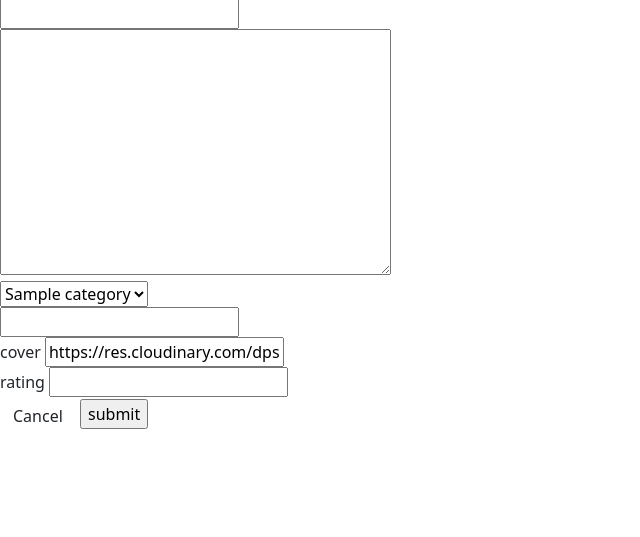
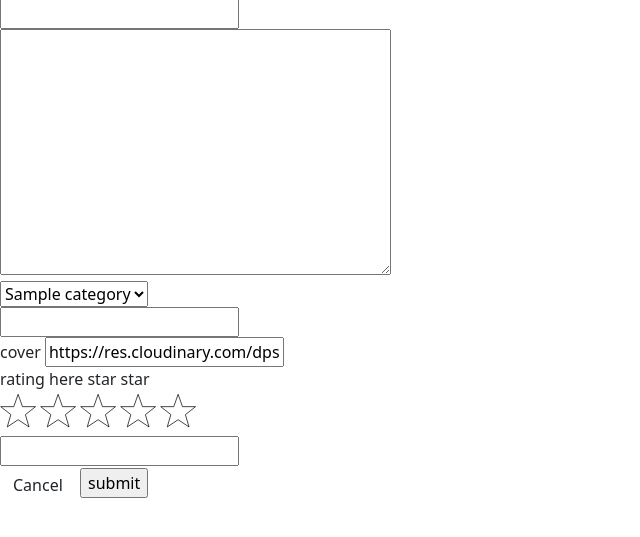
Before and after one commit to neil314159/portfolio-project-4, a Django app: page /add/ in a window 1280 px wide. Shown: the part 57-594 px from the top of the page, without its empty margins (0-640 px from the left). Run offline with Django 3.2, Linux system fonts and the light colour scheme; a user stored in the database is signed in; tables that the repository leaves empty hold one stand-in row (values such as "Sample post"); some libraries are stand-ins or nearby versions.

Commit message:
Add star rating functionaltiy to review form

```diff
--- a/static/css/style.css
+++ b/static/css/style.css
@@ -1,6 +1,12 @@
-.star-rating {
-    line-height:32px;
-    font-size:1.25em;
-  }
+.star-style {
+  height: 40px;
+  width: 40px;
+  padding-right: 3px;
+}
 
-  .star-rating .fa-star{color: yellow;}
+.star-value {
+  margin-top: 5px;
+  font-size: 30px;
+  font-weight: 600;
+  text-align: center;
+}
--- a/static/js/script.js
+++ b/static/js/script.js
@@ -0,0 +1,42 @@
+let starsContainer = document.getElementById("stars")
+let active = -1
+
+
+for (let i = 0; i < 5; i++) {
+    let starImg = document.createElement("img");
+    starImg.src = "../static/js/star.svg";
+    starImg.className = "star-style";
+    // let testText = document.createElement("p");
+    // testText.innerText = "here I am";
+    starsContainer.appendChild(starImg);
+
+    starImg.addEventListener("mouseover", () => onStarHover(i));
+    starImg.addEventListener("mouseleave", () => onStarOut(i));
+    starImg.addEventListener("click", () => onStarClick(i))
+}
+
+let stars = document.querySelectorAll(".star-style")
+
+function onStarHover(i) {
+    fill(i)
+}
+
+function fill(ratingValue) {
+    for (let i = 0; i < 5; i++) {
+        if (i <= ratingValue) {
+            stars[i].src = "../static/js/starcolored.svg"
+        } else {
+            stars[i].src = "../static/js/star.svg"
+        }
+    }
+}
+
+function onStarOut(i) {
+    fill(active)
+}
+
+function onStarClick(i) {
+    active = i
+    document.getElementById("display-star-value").innerHTML = i + 1
+    fill(active)
+}
--- a/templates/base.html
+++ b/templates/base.html
@@ -1,3 +1,4 @@
+{% load static %}
 <!DOCTYPE html>
 <html lang="en">
 <head>
@@ -7,7 +8,7 @@
     <link href="https://cdn.jsdelivr.net/npm/bootstrap@5.1.3/dist/css/bootstrap.min.css" rel="stylesheet" integrity="sha384-1BmE4kWBq78iYhFldvKuhfTAU6auU8tT94WrHftjDbrCEXSU1oBoqyl2QvZ6jIW3" crossorigin="anonymous">
     <script src="https://cdn.jsdelivr.net/npm/bootstrap@5.1.3/dist/js/bootstrap.bundle.min.js" integrity="sha384-ka7Sk0Gln4gmtz2MlQnikT1wXgYsOg+OMhuP+IlRH9sENBO0LRn5q+8nbTov4+1p" crossorigin="anonymous"></script>
     <link rel="stylesheet" href="https://cdnjs.cloudflare.com/ajax/libs/font-awesome/6.1.1/css/all.min.css">
-  <link rel="stylesheet" href="static/css/style.css">
+    <link rel="stylesheet" href="{% static 'css/style.css' %}">
     <title>Book Barn</title>
 </head>
 <body>
--- a/templates/review_form.html
+++ b/templates/review_form.html
@@ -18,13 +18,22 @@
     cover
     {{form.book_cover}}
     <br>
-    rating
+    rating here
+   star star <br>
+    <div class="wrapper">
+      <div id="stars" class="starsContainer">
+
+      </div>
+      <div class="star-value" id="display-star-value"></div>
+    </div>
     {{form.star_rating}}
     <br>
     <a href="{% url 'home' %}" class="btn btn-default">Cancel</a>
     <input type="submit" value="submit">
 </form>
 
-
+{% block extra_js %}
+<script src="{% static 'js/script.js' %}"></script>
+{% endblock extra_js %}
 
 {% endblock content %}
```
Also changed, not shown: static/js/star.svg (added), static/js/starcolored.svg (added).
